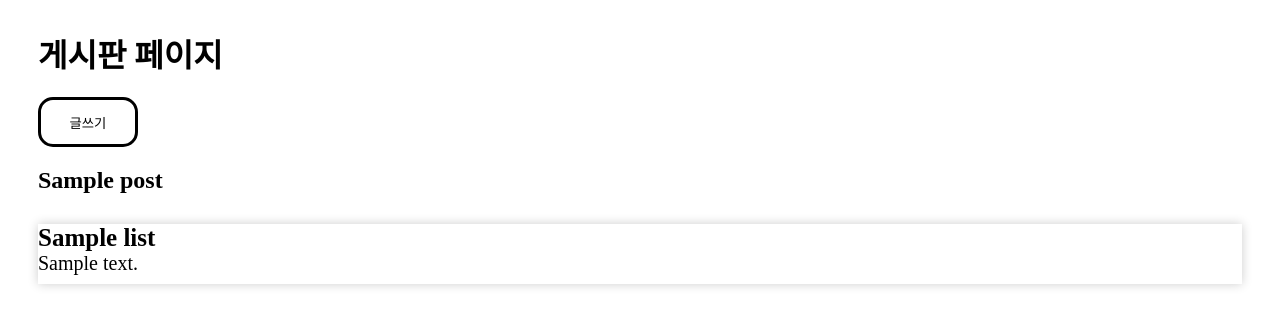
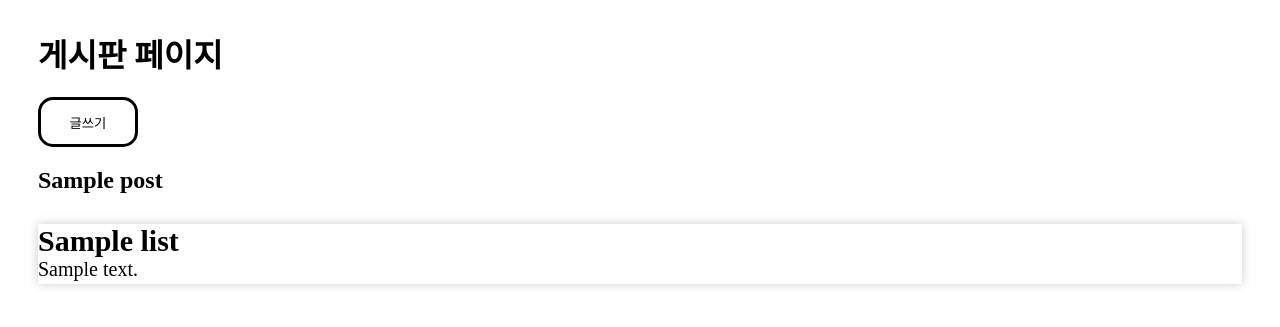
Before and after one commit to JangMinSol/web_crud, a Django app: template main/templates/main/blog.html in a window 1280 px wide. Shown: the top 327 px of the page. Run offline with Django 5.2, Linux system fonts and the light colour scheme; the template is opened without the code that fills it: most values are stand-ins (such as "Sample title", 1, 10 or a date in 2020).

Commit message:
Feature Enhancement, Design Modification

```diff
--- a/main/templates/main/blog.html
+++ b/main/templates/main/blog.html
@@ -17,7 +17,7 @@
                     {% for list in postlist %}
                     <!-- 게시글 클릭시 세부페이지로 넘어갑니다-->
                     <div onclick="changeHref('{{ list.pk }}')" style="box-shadow: 0 0 10px rgba(0, 0, 0, 0.2); margin-top: 30px; height:60px;">
-                        <a style="font-size:25px; font-weight: bold;">{{list.postname}}</a><br>
+                        <a style="font-size:30px; font-weight: bold;">{{list.postname}}</a><br>
                         <a style="font-size:20px;">{{list.contents}}</a>
                     {% endfor %}
                     </div>
```
